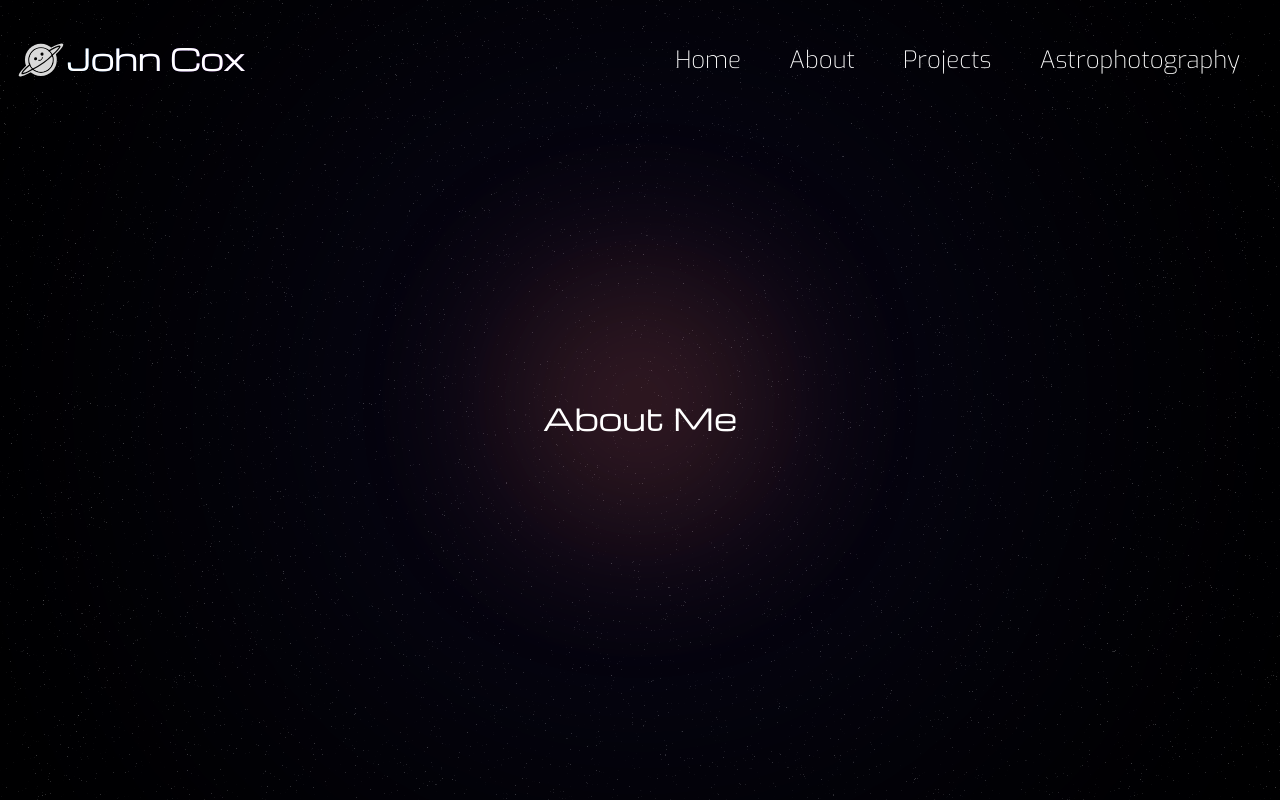
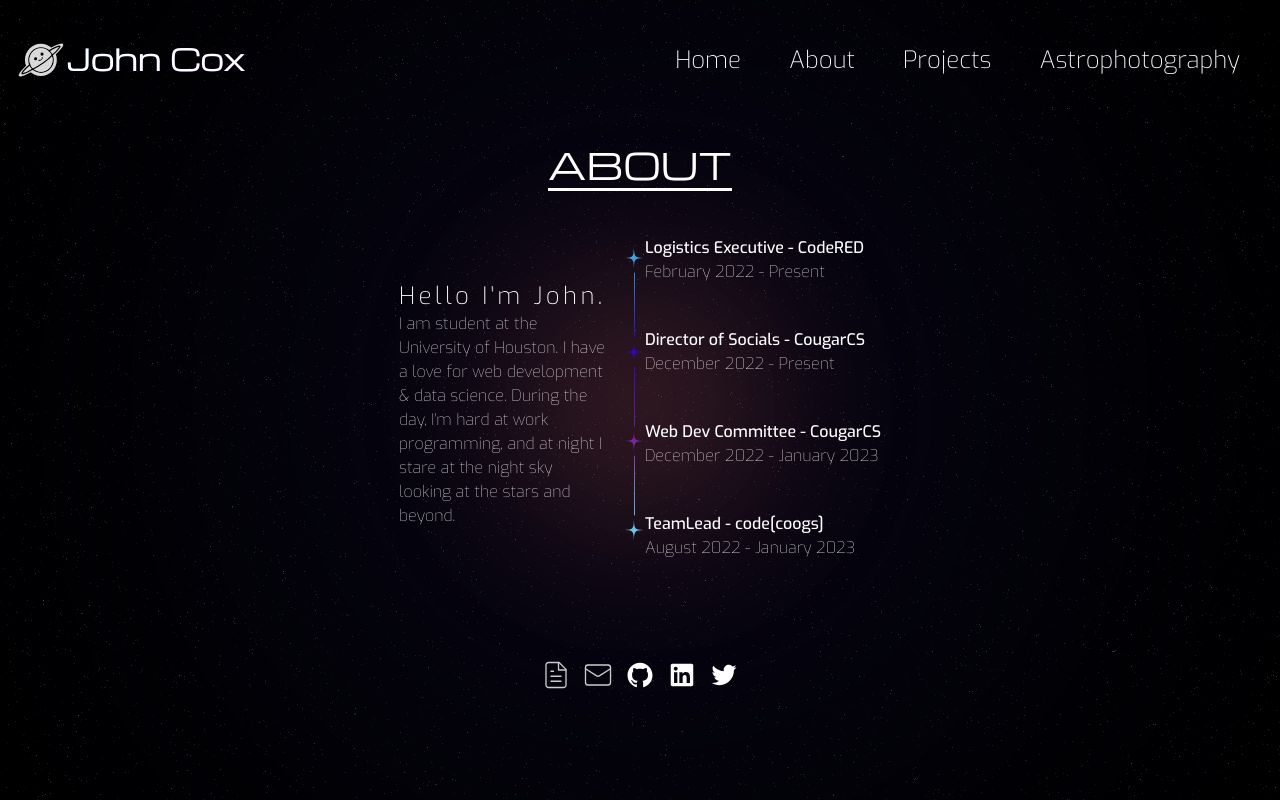
Before and after one commit to johncoxdev/personal-website, a Next.js app: page /about in a window 1280 px wide. Built offline with nearby package versions, Linux system fonts and the light colour scheme.

Commit message:
feat(about): add about me css and info

```diff
--- a/src/app/about/page.tsx
+++ b/src/app/about/page.tsx
@@ -1,3 +1,4 @@
+import FooterIcon from '@/components/FooterIcon'
 import NebulaEffect from '@/components/NebulaEffect'
 import NormalNavbar from '@/components/NormalNavbar'
 
@@ -7,11 +8,39 @@ export default function About() {
       <NebulaEffect />
       <div className='absolute w-full'>
         <NormalNavbar />
-      </div>
-      <div className='flex flex-col items-center justify-center min-h-screen'>
-          <div className='flex justify-center'>
-        <div className='absolute'>
-              <p className='text-white font-michroma text-3xl'>About Me</p>
+        <div className='flex flex-col items-center justify-center'>
+          <p className='flex items-center justify-center text-white font-michroma text-4xl underline underline-offset-8 pt-16'>ABOUT</p>
+          {/* Start of the description */}
+          <div className='md:flex justify-center'>
+            <div className='w-56 h-16 pt-24 pr-4 '>
+              <p className='font-exo font-extralight text-white text-2xl tracking-widestxl'>Hello I'm John.</p>
+              <p className='font-exo font-thin text-white text-md'>I am student at the University of Houston. I have a love for web development & data science. During the day, I'm hard at work programming, and at night I stare at the night sky looking at the stars and beyond.</p>
+            </div>
+            <img className='invisible md:visible' src="/line_sep.svg"></img>
+            <div className='pt-2'>
+              <ul>
+                <li className='my-11'>
+                  <p className='font-exo font-medium text-white text-md'>Logistics Executive - CodeRED</p>
+                  <p className='font-exo font-thin text-white text-md'>February 2022 - Present</p>
+                </li>
+                <li className='my-11'>
+                  <p className='font-exo font-medium text-white text-md'>Director of Socials - CougarCS</p>
+                  <p className='font-exo font-thin text-white text-md'>December 2022 - Present</p>
+                </li>
+                <li className='my-11'>
+                  <p className='font-exo font-medium text-white text-md'>Web Dev Committee - CougarCS</p>
+                  <p className='font-exo font-thin text-white text-md'>December 2022 - January 2023</p>
+                </li>
+                <li className='my-11'>
+                  <p className='font-exo font-medium text-white text-md'>TeamLead - code[coogs]</p>
+                  <p className='font-exo font-thin text-white text-md'>August 2022 - January 2023</p>
+                </li>
+              </ul>
+            </div>
+            {/* End of the description */}
+          </div>
+          <div className='pt-4'>
+            <FooterIcon/>
           </div>
         </div>
       </div>
--- a/src/components/NormalNavbar.tsx
+++ b/src/components/NormalNavbar.tsx
@@ -11,7 +11,7 @@ const NormalNavbar = () => {
         <li>
           <Link href={"/"}>
             <span className="cursor-custom group text-white transition-all duration-500 ease-in-out mx-6">
-              <span className="bg-left-bottom bg-gradient-to-r from-babyblue to-purple bg-[length:0%_2px] bg-no-repeat group-hover:bg-[length:100%_2px] transition-all duration-500 ease-out"> Home
+              <span className="bg-left-bottom bg-gradient-to-r from-babyblue to-purple bg-[length:0%_2px] bg-no-repeat group-hover:bg-[length:100%_2px] transition-all duration-700 ease-out"> Home
               </span>
             </span>
           </Link>
@@ -19,7 +19,7 @@ const NormalNavbar = () => {
         <li>
           <Link href={"/about"}>
             <span className="cursor-custom group text-white transition-all duration-500 ease-in-out mx-6">
-              <span className="bg-left-bottom bg-gradient-to-r from-babyblue to-purple bg-[length:0%_2px] bg-no-repeat group-hover:bg-[length:100%_2px] transition-all duration-500 ease-out"> About
+              <span className="bg-left-top bg-gradient-to-r from-babyblue to-purple bg-[length:0%_2px] bg-no-repeat group-hover:bg-[length:100%_2px] transition-all duration-700 ease-out"> About
               </span>
             </span>
           </Link>
@@ -27,7 +27,7 @@ const NormalNavbar = () => {
         <li>
           <Link href={"/projects"}>
             <span className="cursor-custom group text-white transition-all duration-500 ease-in-out mx-6">
-              <span className="bg-left-bottom bg-gradient-to-r from-babyblue to-purple bg-[length:0%_2px] bg-no-repeat group-hover:bg-[length:100%_2px] transition-all duration-500 ease-out"> Projects
+              <span className="bg-left-bottom bg-gradient-to-r from-babyblue to-purple bg-[length:0%_2px] bg-no-repeat group-hover:bg-[length:100%_2px] transition-all duration-700 ease-out"> Projects
               </span>
             </span>
           </Link>
@@ -35,7 +35,7 @@ const NormalNavbar = () => {
         <li>
           <Link href={"/astrophotography"}>
             <span className="cursor-custom group text-white transition-all duration-500 ease-in-out mx-6">
-              <span className="bg-left-bottom bg-gradient-to-r from-babyblue to-purple bg-[length:0%_2px] bg-no-repeat group-hover:bg-[length:100%_2px] transition-all duration-500 ease-out"> Astrophotography
+              <span className="bg-left-bottom bg-gradient-to-r from-babyblue to-purple bg-[length:0%_2px] bg-no-repeat group-hover:bg-[length:100%_2px] transition-all duration-700 ease-out"> Astrophotography
               </span>
             </span>
           </Link>
--- a/tailwind.config.js
+++ b/tailwind.config.js
@@ -8,6 +8,10 @@ module.exports = {
   ],
   theme: {
     extend: {
+      letterSpacing: {
+        'widestxl': '0.14em',
+        'widest2xl': '0.2em'
+      },
       cursor: {
         'custom': 'url(/cursor.png), auto'
       },
```
Also changed, not shown: public/line_sep.svg (added).
